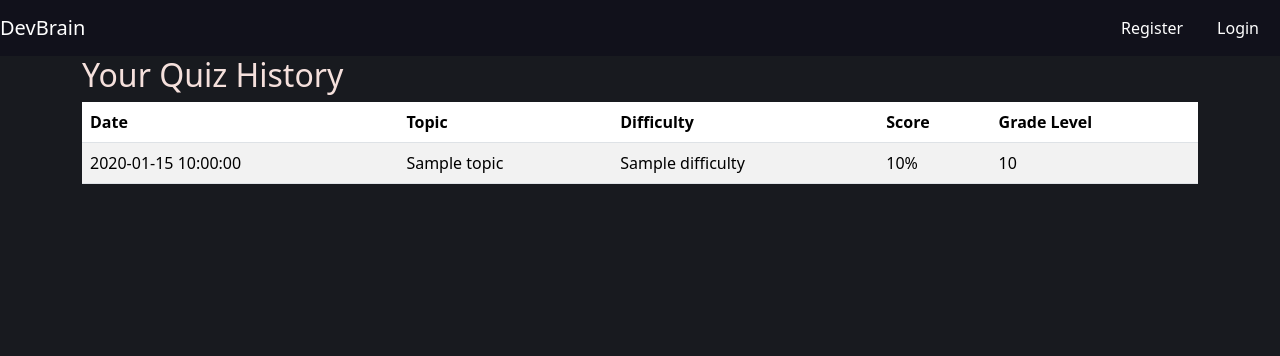
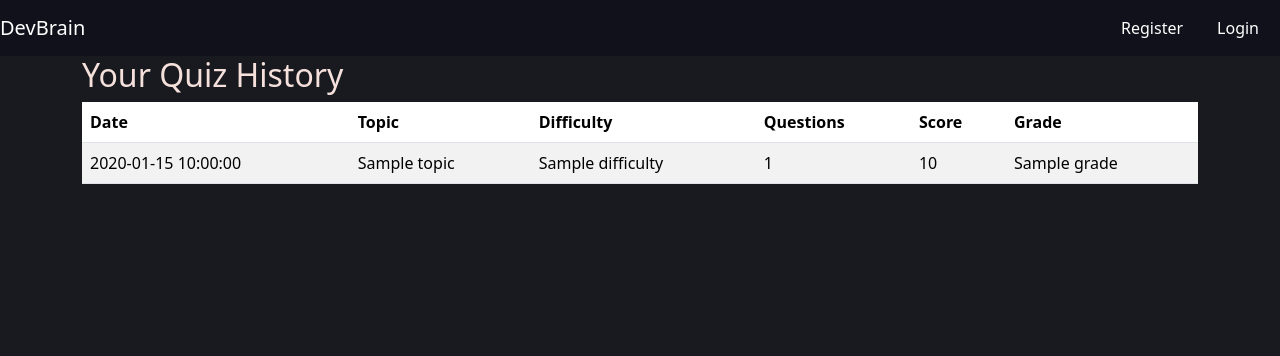
Before and after one commit to RichardOyelowo/DevBrain, a Flask app: template templates/history.html in a window 1280 px wide. Shown: the top 356 px of the page. Run offline with Flask 3, Linux system fonts and the light colour scheme; the template is opened without the code that fills it: most values are stand-ins (such as "Sample title", 1, 10 or a date in 2020).

Commit message:
history page to display users quiz history

```diff
--- a/templates/history.html
+++ b/templates/history.html
@@ -15,25 +15,28 @@
                         <th>Date</th>
                         <th>Topic</th>
                         <th>Difficulty</th>
+                        <th>Questions</th>
                         <th>Score</th>
-                        <th>Grade Level</th>
+                        <th>Grade</th>
                     </tr>
                 </thead>
 
                 <tbody>
-                    {% for entry in history %}
+                    {% for details in history %}
                         <tr>
-                            <td>{{ entry.date }}</td>
-                            <td>{{ entry.topic }}</td>
-                            <td>{{ entry.difficulty }}</td>
-                            <td>{{ entry.score }}%</td>
-                            <td>{{ entry.grade-level }}</td>
+                            <td>{{ details["date"] }}</td>
+                            <td>{{ details["topic"] }}</td>
+                            <td>{{ details["difficulty"] }}</td>
+                            <td>{{ details["qustion_count"] }}</td>
+                            <td>{{ details["score"] }}</td>
+                            <td>{{ details["grade"] }}</td>
                         </tr>
                     {% endfor %}
                 </tbody>
             </table>
         {% else %}
             <h3>No quiz history available.</h3>
+            <a href="{{ url_for('quiz') }}" class="btn btn-primary">Take Quiz</a>
         {% endif %}
     </div>
 {% endblock %}
```
